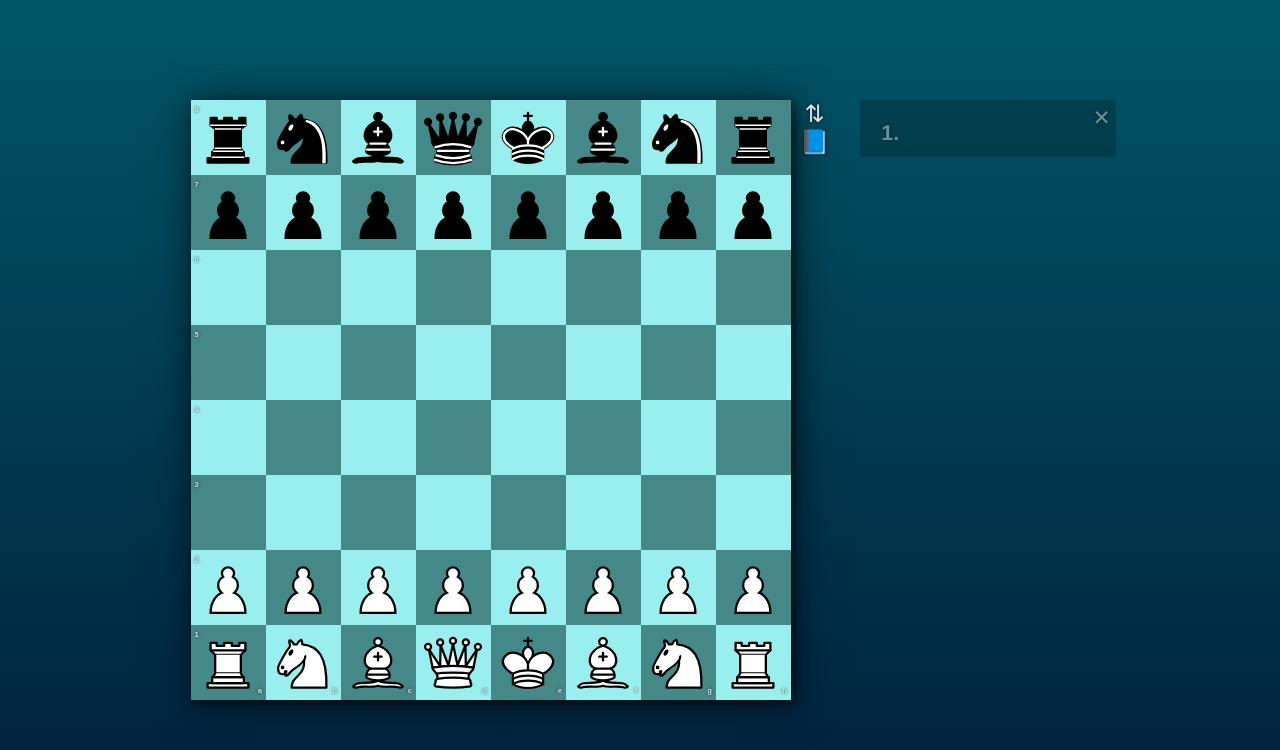
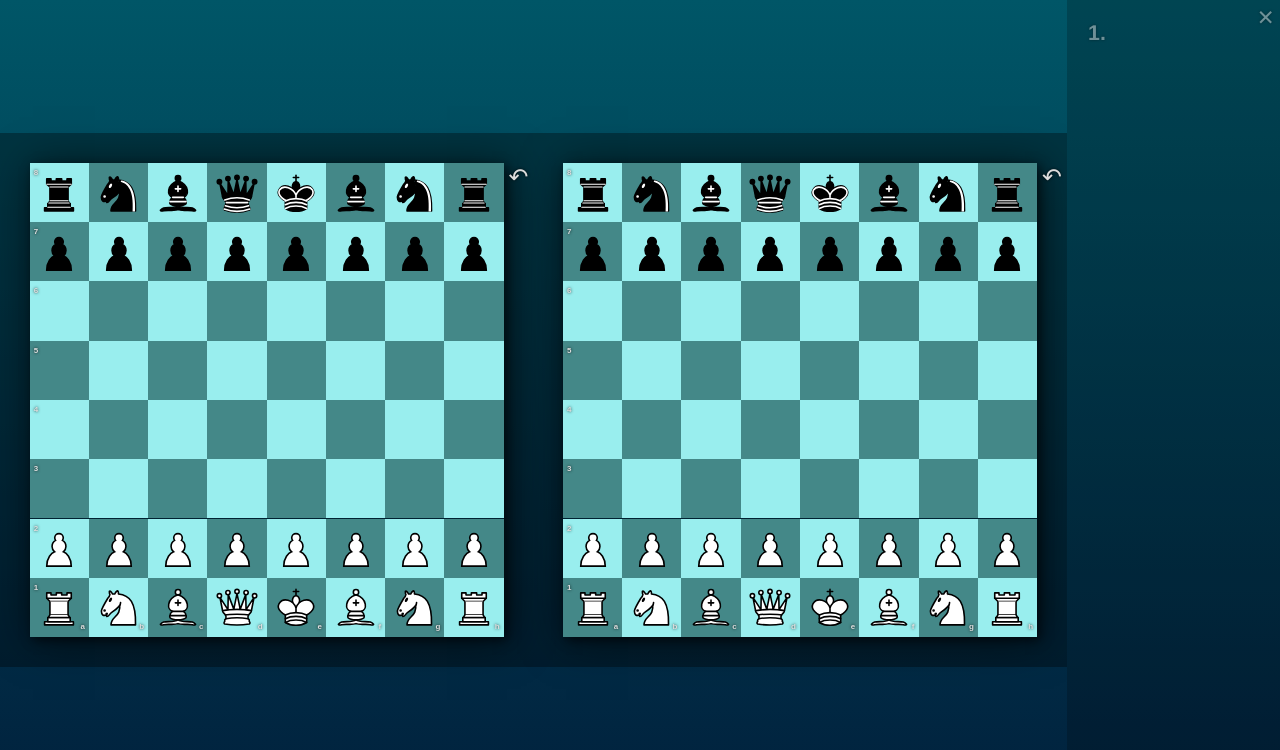
Before and after one commit to philer/phichess, a Svelte app: page / in a window 1280 px wide. Shown: the top 750 px of the page. Built offline with nearby package versions, Linux system fonts and the light colour scheme.

Commit message:
implement multi perspective layout

```diff
--- a/src/Chessboard.svelte
+++ b/src/Chessboard.svelte
@@ -69,7 +69,7 @@ import {
   on:mouseup={draggingFromSquare && handleMouseup}
 />
 
-<div class="root" class:flipped>
+<div class="board" class:flipped>
   {#each flipped ? squares : squares.toReversed() as square, idx (`${square}${board[square] || ""}`)}
     {@const piece = board[square]}
     {@const isWhite = (idx + ~~(idx / 8)) % 2 > 0}
@@ -109,11 +109,10 @@ import {
 </div>
 
 <style lang="scss">
-  .root {
-    --board-size: 75vmin;
-    --square-size: calc(1 / 8 * var(--board-size));
+  .board {
     width: var(--board-size);
     height: var(--board-size);
+    font-size: calc(0.9 * var(--square-size));
 
     display: grid;
     grid-template-rows: repeat(8, 1fr);
@@ -138,18 +137,13 @@ import {
 
   .square {
     position: relative;
-
-    display: flex;
-    justify-content: center;
-    align-items: center;
+    width: var(--square-size);
+    height: var(--square-size);
 
     overflow: visible;
 
     // transform: rotate(90deg);
     // transition: 0.67s transform;
-
-    font-size: var(--square-size);
-    line-height: var(--square-size);
 
     // text-shadow: 1px 1px 5px #000c;
     &.hasPiece {
@@ -172,7 +166,7 @@ import {
     .file,
     .rank {
       position: absolute;
-      font-size: 0.1em;
+      font-size: max(1vmin, .1em);
       line-height: 1.5em;
       height: 1.5em;
       font-family: sans-serif;
@@ -187,8 +181,8 @@ import {
   }
 
   .piece {
-    width: 1em;
-    height: 1em;
+    width: 100%;
+    height: 100%;
     pointer-events: none;
     display: flex;
     justify-content: center;
--- a/src/Game.svelte
+++ b/src/Game.svelte
@@ -1,103 +1,85 @@
 <script lang="ts">
+  import { onMount } from "svelte"
+
   import { START_GAME } from "./chess"
-  import Chessboard from "./Chessboard.svelte"
-  import PieceIcon from "./PieceIcon.svelte"
-  import { pairs, partition } from "./util"
+    import History from "./History.svelte"
+  import Perspective from "./Perspective.svelte"
 
   let game = START_GAME
-  $: ({ graveyard, history } = game)
 
   let showHistory = true
-  let flipped = false
 
-  $: movePairs = history.length ? Array.from(pairs(history)) : [[]]
+  type Layout = {
+    perspectives: 1 | 2,
+    opposite: boolean,
+    autoflip: boolean,
+  }
 
-  $: [whiteGraveyard, blackGraveyard] = partition(([color]) => color === "w", graveyard)
+  let layout: Layout = {
+    perspectives: 2,
+    opposite: true,
+    autoflip: false,
+  }
+
+  let layoutContainer: HTMLDivElement
+  let flowDirection: "row" | "column" = "row"
+  let perspectiveSize: number = 100
+
+  onMount(() => {
+    const resizeObserver = new ResizeObserver(([entry]) => {
+      const { inlineSize: width, blockSize: height } = entry.contentBoxSize[0]
+      flowDirection = width > height ? "row" : "column"
+      perspectiveSize = flowDirection === "row"
+        ? Math.min(height, width / 2)
+        : Math.min(width, height / 2)
+    })
+    resizeObserver.observe(layoutContainer)
+    return () => resizeObserver.unobserve(layoutContainer)
+  })
+
 </script>
 
 <div class="game">
-  <div class="graveyard">
-    <div>
-      {#each whiteGraveyard as piece, idx (idx + piece)}
-        <PieceIcon {piece} />
-      {/each}
-    </div>
-    <div>
-      {#each blackGraveyard as piece, idx (idx + piece)}
-        <PieceIcon {piece} />
-      {/each}
-    </div>
+
+  <div bind:this={layoutContainer} class="layout" style:flex-flow={flowDirection} style:--perspective-size={`${perspectiveSize}px`}>
+    {#each { length: layout.perspectives } as _, idx (idx)}
+      <Perspective bind:game />
+    {/each}
   </div>
-  <Chessboard bind:game {flipped} />
-  <div class="tools">
-    <button on:click={() => flipped = !flipped}>⇅</button>
-    <button on:click={() => showHistory = !showHistory}>📘</button>
-  </div>
+
   {#if showHistory}
     <aside class="history">
       <button class="close" on:click={() => showHistory = false}>✕</button>
-      <ol>
-        {#each movePairs as [whiteMove, blackMove], idx (idx)}
-          <li>
-            <span class="moveNumber">{idx + 1}.</span>
-            <span>{whiteMove?.algebraic ?? ""}</span>
-            <span>{blackMove?.algebraic ?? ""}</span>
-          </li>
-        {/each}
-      </ol>
+      <History {game} />
     </aside>
   {/if}
 </div>
 
 <style lang="scss">
   .game {
+    width: 100%;
+    height: 100%;
     display: flex;
     align-items: stretch;
+    justify-content: stretch;
   }
+  .layout {
+    width: 100%;
+    height: 100%;
+    flex: 100% 1 1;
 
-  .graveyard,
-  .tools,
-  .graveyard > div {
-    padding: 0 0.5rem;
-    width: 2em;
     display: flex;
-    flex-direction: column;
     align-items: center;
-
-    font-size: 3vmin;
-    font-weight: bold;
-  }
-
-  .graveyard {
-    justify-content: space-between;
+    justify-content: space-around;
+    overflow: hidden;
   }
 
   .history {
     position: relative;
     width: 12em;
     height: 100%;
-    margin: 0 1em;
+    // margin: 0 1em;
     background: #0003;
-    ol {
-      display: grid;
-      align-content: start;
-      grid-template-columns: min-content 1fr 1fr;
-      gap: 0.5em 1em;
-
-      padding: 1em 1em .5em;
-
-      li {
-        display: contents;
-      }
-      span {
-        text-align: left;
-      }
-      .moveNumber {
-        text-align: right;
-        font-weight: bold;
-        opacity: .5;
-      }
-    }
   }
   .close {
     padding: .25em;
--- /dev/null
+++ b/src/History.svelte
@@ -0,0 +1,41 @@
+<script lang="ts">
+  import { type Game } from "./chess"
+    import { pairs } from "./util"
+
+  export let game: Game
+
+  $: movePairs = game.history.length ? Array.from(pairs(game.history)) : [[]]
+</script>
+
+<ol>
+  {#each movePairs as [whiteMove, blackMove], idx (idx)}
+    <li>
+      <span class="moveNumber">{idx + 1}.</span>
+      <span>{whiteMove?.algebraic ?? ""}</span>
+      <span>{blackMove?.algebraic ?? ""}</span>
+    </li>
+  {/each}
+</ol>
+
+
+<style lang="scss">
+  ol {
+    display: grid;
+    align-content: start;
+    grid-template-columns: min-content 1fr 1fr;
+    gap: 0.5em 1em;
+
+    padding: 1em 1em .5em;
+  }
+  li {
+    display: contents;
+  }
+  span {
+    text-align: left;
+  }
+  .moveNumber {
+    text-align: right;
+    font-weight: bold;
+    opacity: .5;
+  }
+</style>
--- /dev/null
+++ b/src/Perspective.svelte
@@ -0,0 +1,71 @@
+<script lang="ts">
+  import { type Game } from "./chess"
+  import Chessboard from "./Chessboard.svelte"
+  import PieceIcon from "./PieceIcon.svelte"
+  import { partition } from "./util"
+
+  export let game: Game
+
+  let flipped = false
+
+  $: [whiteGraveyard, blackGraveyard] = partition(([color]) => color === "w", game.graveyard)
+</script>
+
+<div class="perspective">
+  <div class="graveyard">
+    <div>
+      {#each flipped ? blackGraveyard : whiteGraveyard as piece, idx (idx + piece)}
+        <PieceIcon {piece} />
+      {/each}
+    </div>
+    <div>
+      {#each flipped ? whiteGraveyard : blackGraveyard as piece, idx (idx + piece)}
+        <PieceIcon {piece} />
+      {/each}
+    </div>
+  </div>
+
+  <Chessboard bind:game {flipped} />
+
+  <div class="tools">
+    <button on:click={() => flipped = !flipped}>↶</button>
+  </div>
+</div>
+
+<style lang="scss">
+  .perspective {
+    --board-size: calc(8/9 * var(--perspective-size));
+    --frame-size: calc(1/2/9 * var(--perspective-size));
+    --square-size: calc(1/8 * var(--board-size));
+
+    width: var(--perspective-size);
+    height: var(--perspective-size);
+    padding: var(--frame-size) 0;
+
+    // transform: rotate(90deg);
+
+    display: flex;
+    align-items: stretch;
+    justify-content: stretch;
+
+    background: #0005;
+  }
+
+  .graveyard,
+  .tools,
+  .graveyard > div {
+    padding: 0 0.5rem;
+    width: calc(.5 * var(--square-size));
+    font-size: calc(.4 * var(--square-size));
+
+    display: flex;
+    flex-direction: column;
+    align-items: center;
+
+    font-weight: bold;
+  }
+
+  .graveyard {
+    justify-content: space-between;
+  }
+</style>
--- a/src/PieceIcon.svelte
+++ b/src/PieceIcon.svelte
@@ -16,13 +16,13 @@
 
 <script lang="ts">
   export let piece: ColorPiece
-  const theme = getContext<Theme>("theme")
+  const { pieces } = getContext<Theme>("theme")
 </script>
 
-{#if theme.pieces.type === "font"}
+{#if pieces.type === "font"}
   <span class={`fontPiece ${piece[0]}`}>{PIECE_TO_UTF8[piece.slice(1)]}</span>
 {:else}
-  <img src={`/pieces/${theme.pieces.name}/${piece}.svg`} alt={piece} />
+  <img src={`/pieces/${pieces.name}/${piece}.svg`} alt={piece} style:font-size={`${pieces.scale}em`} />
 {/if}
 
 <style lang="scss">
@@ -40,6 +40,6 @@
   }
 
   img {
-    height: 90%
+    height: 1em;
   }
 </style>
--- a/src/theme.ts
+++ b/src/theme.ts
@@ -1,6 +1,6 @@
 export type PieceTheme =
   | { type: "font" }
-  | { type: "svg", name: "classic" }
+  | { type: "svg", name: "classic", scale: number }
 
 export type BoardTheme = {
   whiteBackground: string,
@@ -38,4 +38,4 @@ export const cyanBoard: BoardTheme = {
 
 export const fontPieces: PieceTheme = { type: "font" }
 
-export const classicPieces: PieceTheme = { type: "svg", name: "classic" }
+export const classicPieces: PieceTheme = { type: "svg", name: "classic", scale: .9 }
```
